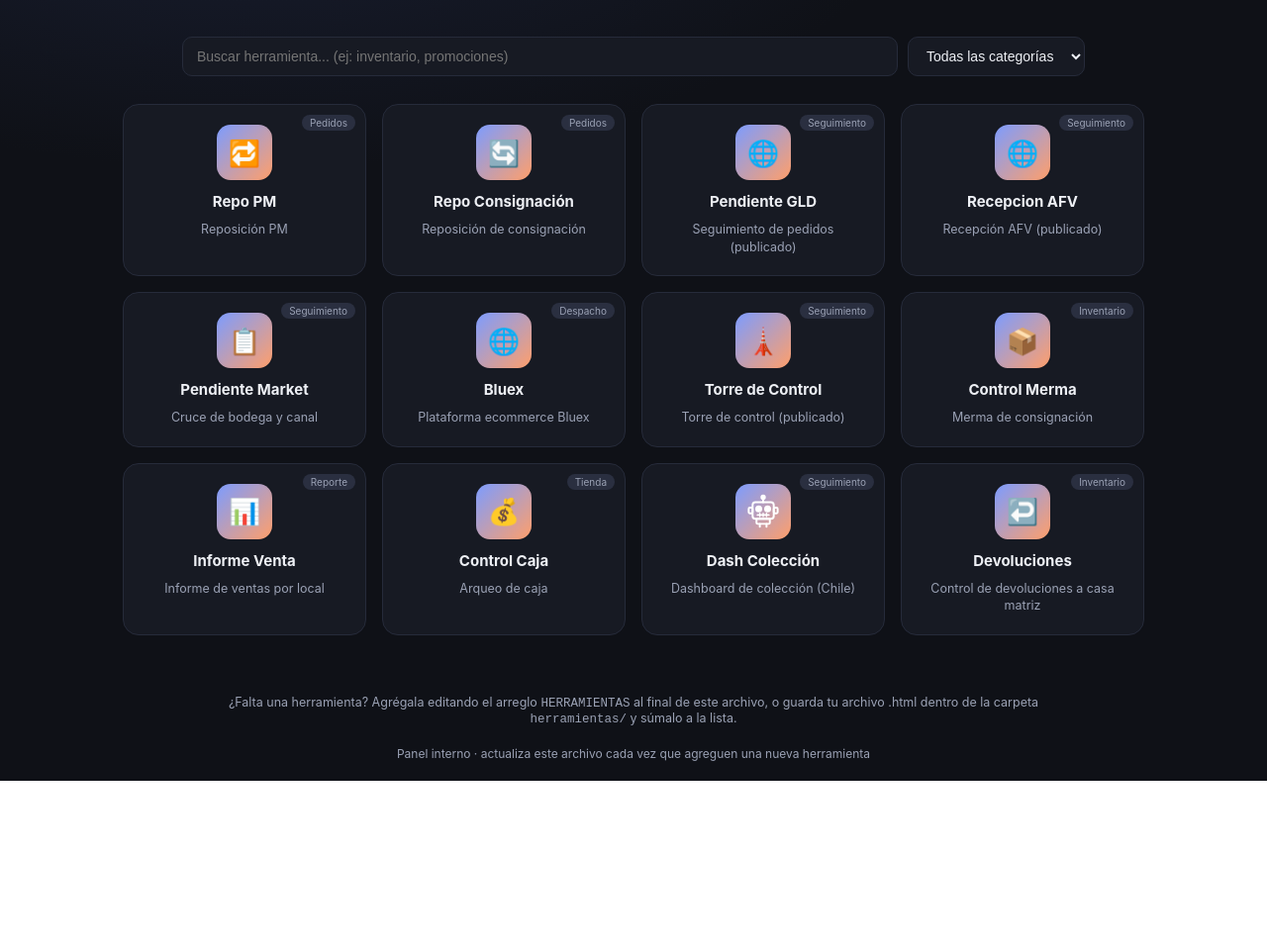
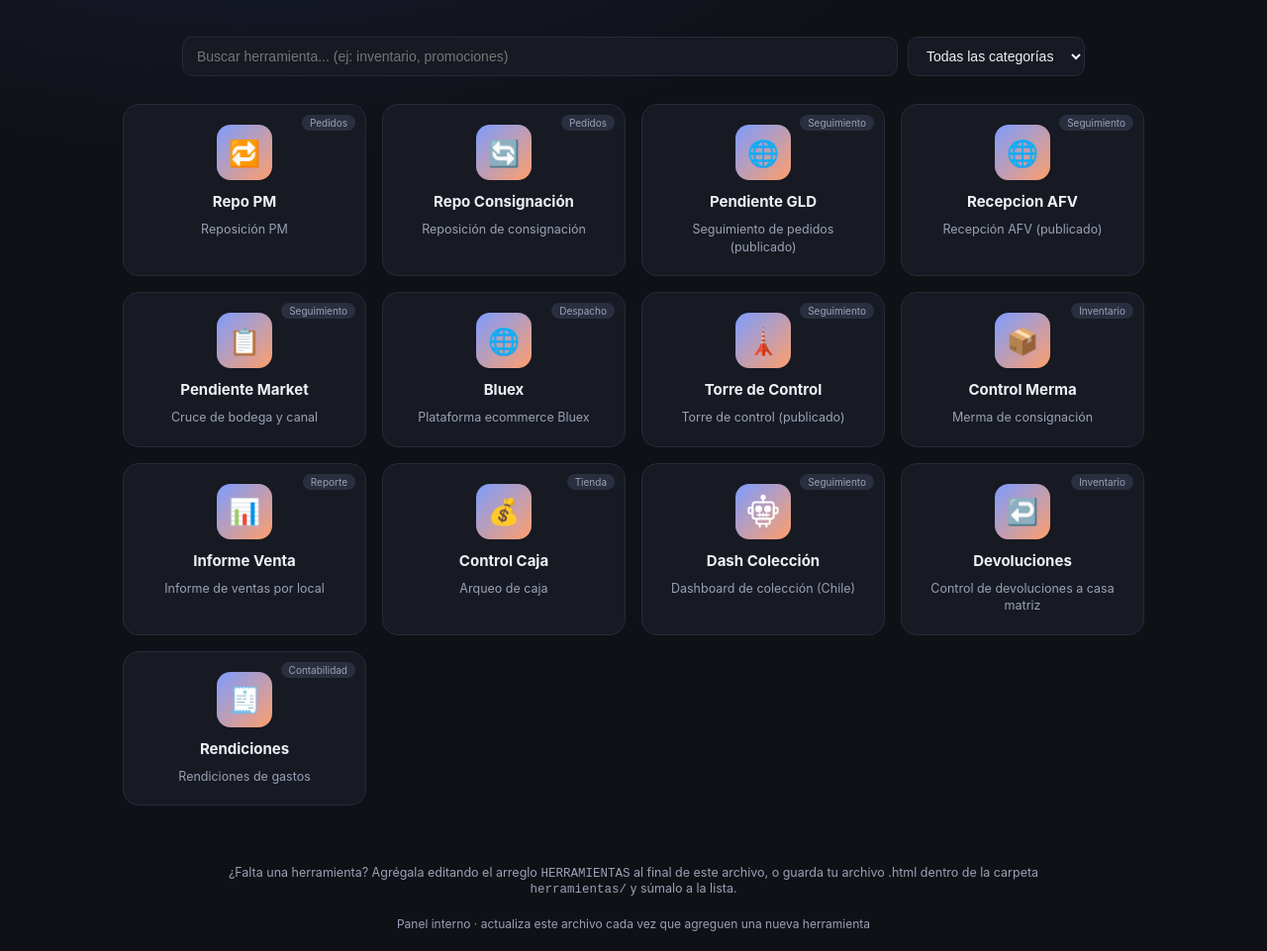
Before and after one commit to cacodro/Herramientas-PM, a plain HTML site: page index.html in a window 1280 px wide. Shown: the part 100-1061 px from the top of the page at 99% size. Before the commit the page ends 889 px from the top, so only its background shows below. Drawn offline with Linux system fonts and the light colour scheme.

Commit message:
Add files via upload

```diff
--- a/index.html
+++ b/index.html
@@ -261,6 +261,13 @@
       icono: "↩️",
       url: "herramientas/control_devoluciones.html",
       categoria: "Inventario"
+    },
+    {
+      nombre: "Rendiciones",
+      desc: "Rendiciones de gastos",
+      icono: "🧾",
+      url: "herramientas/rendiciones.html",
+      categoria: "Contabilidad"
     }
   ];
   // ============================================================
```
